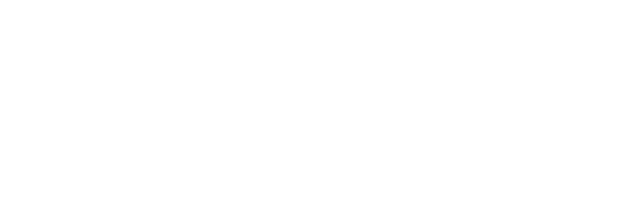
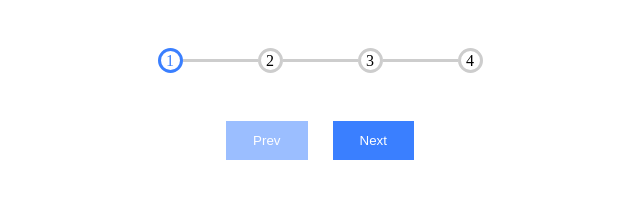
Before and after one commit to caingles/progress-steps, a plain HTML site: page index.html in a window 1280 px wide. Shown: the whole page, without its empty margins (320-960 px from the left). Drawn offline with Linux system fonts and the light colour scheme.

Commit message:
Add progress bar structure

```diff
--- a/css/style.css
+++ b/css/style.css
@@ -0,0 +1,78 @@
+*{
+    box-sizing: border-box;
+    margin: 0;
+    padding: 0;
+}
+
+.container {
+    align-items: center;
+    display: flex;
+    height: auto;
+    justify-content: center;
+    margin: 3rem auto;
+    max-width: 1200px;
+}
+
+.wrapper-button {
+    gap: 25px;
+}
+
+.wrapper-button button{
+    background-color: rgb(58, 127, 255);
+    border: 2px solid rgb(58, 127, 255);
+    color: #fff;
+    cursor: pointer;
+    padding: 10px 25px;
+    transition: all 300ms;
+}
+
+.wrapper-button button.disabled {
+    cursor: default;
+    opacity: 0.5;
+}
+
+.wrapper-button button.enabled:hover {
+    background-color: #fff;
+    border: 2px solid rgb(58, 127, 255);
+    color: rgb(58, 127, 255);
+}
+
+span.circle{
+    align-items: center;
+    border: 3px solid rgb(205, 205, 205);
+    border-radius: 100%;
+    cursor: pointer;
+    display: inline-flex;
+    height: 25px;
+    justify-content: center;
+    transition: ease-in all 500ms;
+    width: 25px;
+}
+
+.circle-active {
+    border: 3px solid rgb(58, 127, 255) !important;
+    color: rgb(58, 127, 255);
+}
+
+.bar{
+    background-color: rgb(205, 205, 205);
+    height: 3px;
+    overflow: hidden;
+    position: relative;
+    width: 75px;
+}
+
+.bar-intern {
+    background-color: rgb(58, 127, 255);
+    height: 3px;
+    left: -130%;
+    position: absolute;
+    top: 0;
+    transition: all 800ms;
+    width: 75px;
+}
+
+.bar-active {
+    left: 0;
+    transition: all 500ms;
+}
--- a/index.html
+++ b/index.html
@@ -1,12 +1,26 @@
 <!DOCTYPE html>
-<html lang="en">
+<html lang="es">
   <head>
     <meta charset="UTF-8" />
     <meta name="viewport" content="width=device-width, initial-scale=1.0" />
     <title>Progress Steps</title>
-    <link rel="stylesheet" href="css/style.css">
+    <link rel="stylesheet" href="css/style.css" />
   </head>
   <body>
+    <div class="container">
+      <span class="circle circle-active">1</span>
+      <div class="bar"><span class="bar-intern" id="bar2"></span></div>
+      <span class="circle circle2">2</span>
+      <div class="bar"><span class="bar-intern" id="bar3"></span></div>
+      <span class="circle circle3">3</span>
+      <div class="bar"><span class="bar-intern" id="bar4"></span></div>
+      <span class="circle circle4">4</span>
+    </div>
+
+    <div class="container wrapper-button">
+      <button id="prev" class="disabled">Prev</button>
+      <button id="next" class="enabled">Next</button>
+    </div>
 
     <script src="js/app.js"></script>
   </body>
```
